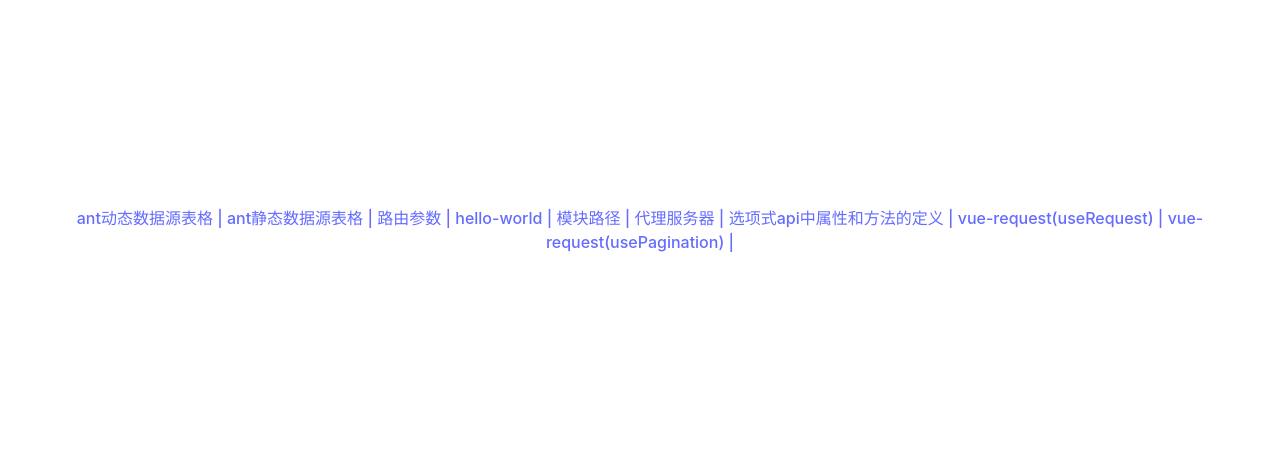
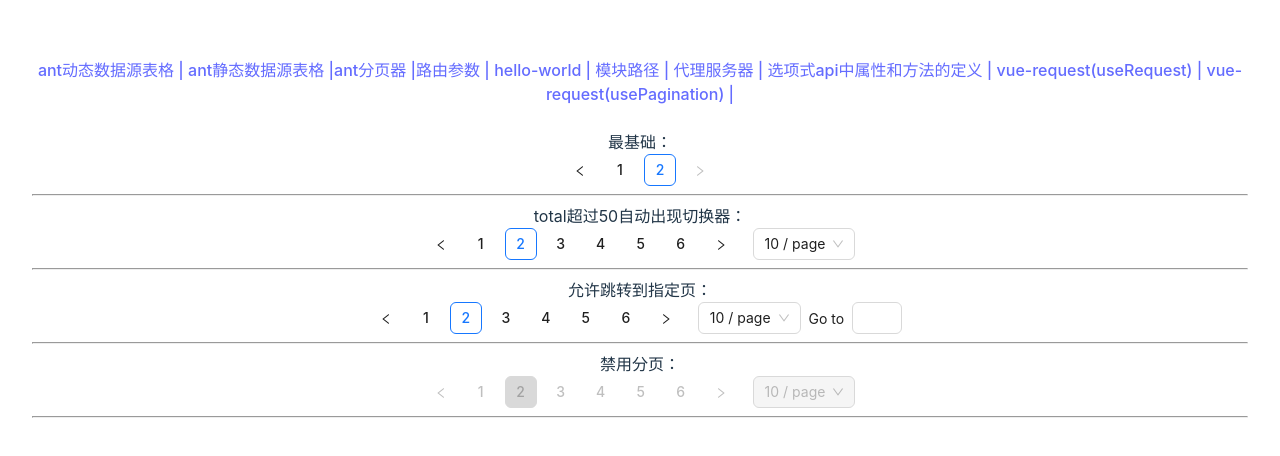
Before and after one commit to jssgsy/vue-learn, a Vue app: page /antPagination in a window 1280 px wide. Shown: the part 158-614 px from the top of the page. Built offline with nearby package versions, Linux system fonts and the light colour scheme.

Commit message:
ant-design-vue 分页组件

```diff
--- a/src/App.vue
+++ b/src/App.vue
@@ -28,10 +28,10 @@
 <template>
   <router-link to="/antDynamicTable">ant动态数据源表格 | </router-link>
 
-  <router-link to="/antStaticTable">
-    ant静态数据源表格 |
-  </router-link>
-  <!--<br>-->
+  <router-link to="/antStaticTable">ant静态数据源表格 |</router-link>
+
+  <router-link to="/antPagination">ant分页器 |</router-link>
+
 
   <router-link to="/about/100/aa/zhangsan/bb?q1=query1&q2=query2#myfragment">路由参数 | </router-link>
 
--- /dev/null
+++ b/src/components/antdesignvue/AntPagination.vue
@@ -0,0 +1,39 @@
+<script lang="ts">
+import {defineComponent} from 'vue'
+
+export default defineComponent({
+  name: "AntPagination",
+  data() {
+    return {
+      current: 2,
+      pageSizeOptions: [5, 15, 25, 35],
+    }
+  }
+})
+</script>
+
+<template>
+  最基础：
+  <a-pagination v-model:current="current" :total="15" :page-size-options="pageSizeOptions"/>
+  <hr>
+
+  total超过50自动出现切换器：
+  <a-pagination v-model:current="current" :total="55" />
+  <hr>
+
+  允许跳转到指定页：
+  <a-pagination v-model:current="current" :total="55" :show-quick-jumper="true"/>
+  <hr>
+
+  禁用分页：
+  <a-pagination v-model:current="current" :total="55" disabled/>
+  <hr>
+
+</template>
+
+<style scoped>
+body {
+  background-color: #f5f5f5;
+}
+
+</style>
--- a/src/main.ts
+++ b/src/main.ts
@@ -19,6 +19,7 @@
 import RouterParam from "./components/RouterParam.vue";
 import UseRequestDemo from "./components/vuerequest/UseRequestDemo.vue";
 import UsePaginationDemo from "./components/vuerequest/UsePaginationDemo.vue";
+import AntPagination from "./components/antdesignvue/AntPagination.vue";
 
 // 创建路由器实例
 let router:Router = createRouter({
@@ -61,6 +62,10 @@
             path: '/usePaginationDemo',
             component: UsePaginationDemo
         },
+        {
+            path: '/antPagination',
+            component: AntPagination
+        },
     ]
 })
 let app = createApp(App);
```
